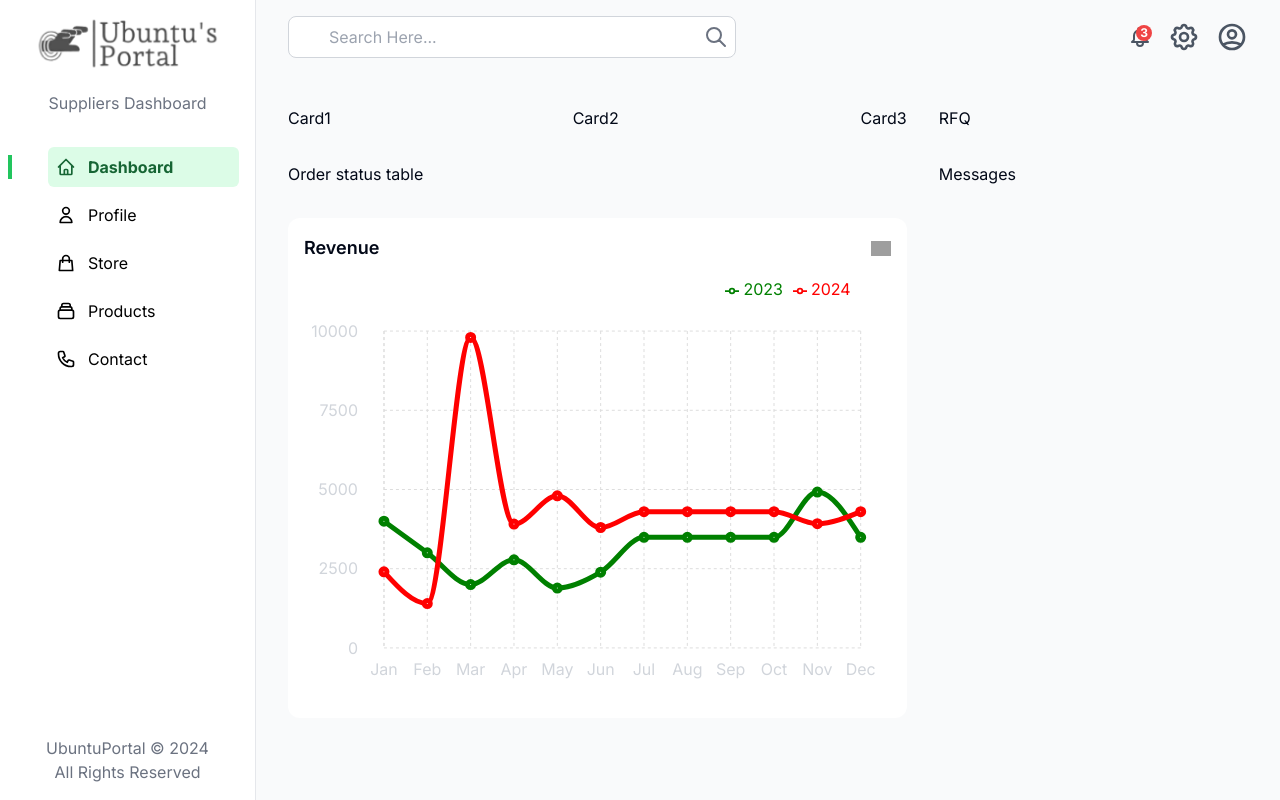
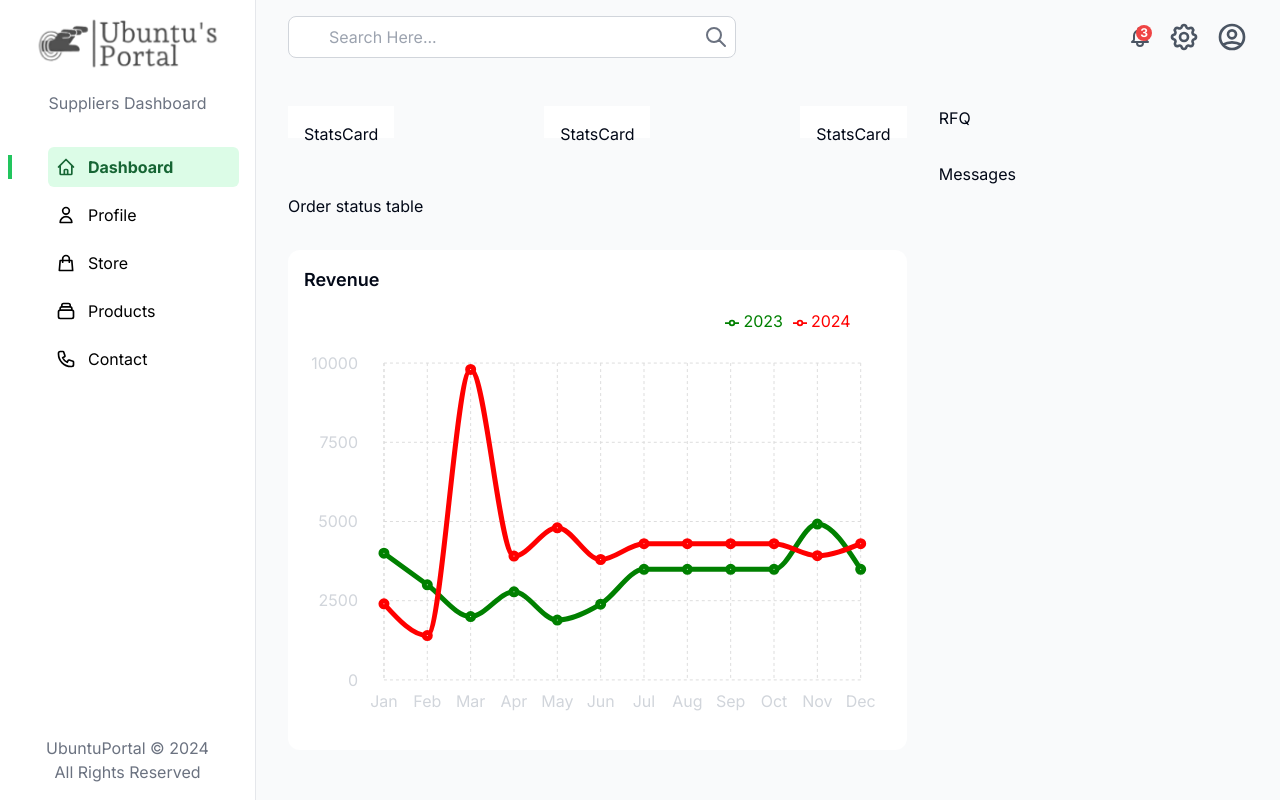
Before and after one commit to ubuntuportal/ubuntu_portal, a Next.js app in the folder ubuntu_portal_frontend/: page /supplier/dashboard in a window 1280 px wide. Built offline with nearby package versions, Linux system fonts and the light colour scheme; grey boxes are pictures that could not be loaded.

Commit message:
a quick fix

```diff
--- a/ubuntu_portal_frontend/app/supplier/dashboard/page.tsx
+++ b/ubuntu_portal_frontend/app/supplier/dashboard/page.tsx
@@ -1,5 +1,6 @@
 import React from "react";
 import RevenueChart from "@/components/supplier/Chart";
+import StatsCard from "@/components/supplier/StatsCard";
 
 function Dashboard() {
   return (
@@ -8,9 +9,9 @@ function Dashboard() {
       <div className="w-full lg:w-2/3 flex flex-col gap-8">
         {/* STATS CARDS */}
         <div className="flex gap-2 justify-between flex-wrap">
-          <div>Card1</div>
-          <div>Card2</div>
-          <div>Card3</div>
+          <StatsCard />
+          <StatsCard />
+          <StatsCard />
         </div>
         {/* ORDER STATUS LIST*/}
         <div className="flex gap-4 flex-col lg:flex-row">
--- a/ubuntu_portal_frontend/components/supplier/Chart.tsx
+++ b/ubuntu_portal_frontend/components/supplier/Chart.tsx
@@ -80,7 +80,6 @@ const RevenueChart = () => {
     <div className="bg-white rounded-xl w-full h-full p-4">
       <div className="flex justify-between items-center">
         <h1 className="text-lg font-semibold">Revenue</h1>
-        <Image src="/moreDark.png" alt="" width={20} height={20} />
       </div>
       <ResponsiveContainer width="100%" height="90%">
         <LineChart
--- /dev/null
+++ b/ubuntu_portal_frontend/components/supplier/StatsCard.tsx
@@ -0,0 +1,4 @@
+function StatsCard() {
+  return <div className="bg-white h-1/4 w-auto p-4"> StatsCard</div>;
+}
+export default StatsCard;
```
